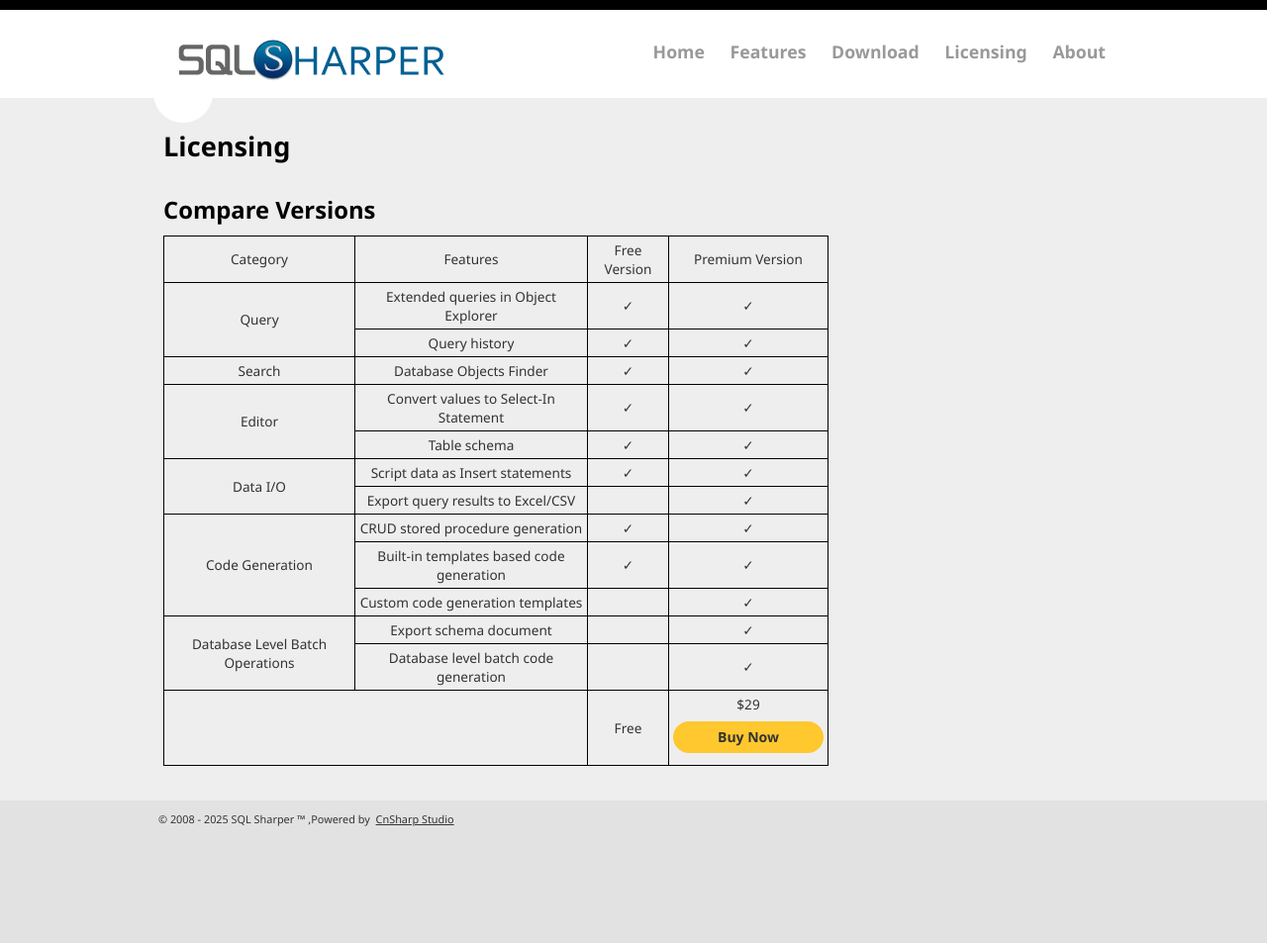
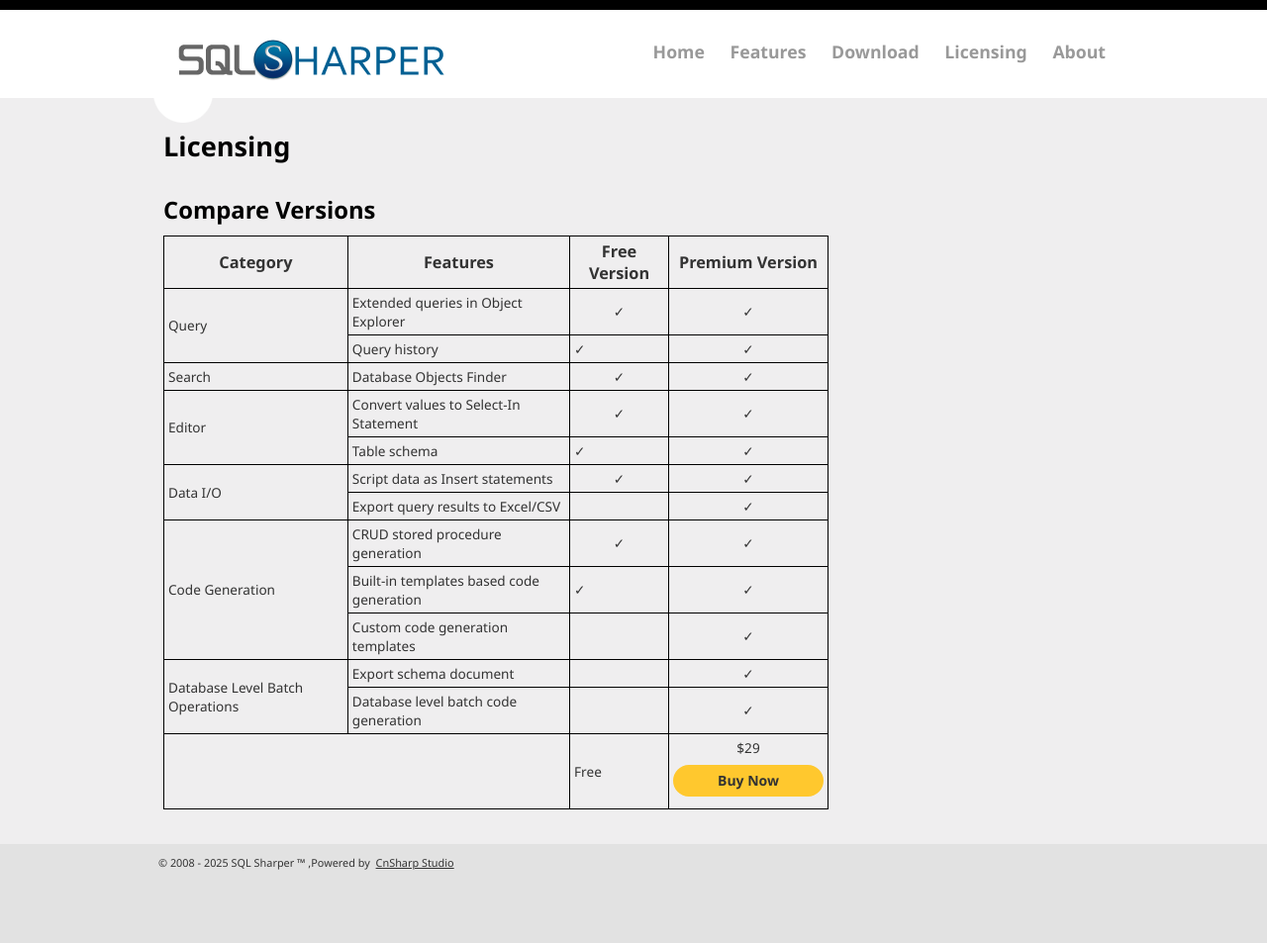
Before and after one commit to sqlsharper/sqlsharper.github.io, a Jekyll site: the page built from licensing.html, in a window 1280 px wide. Shown: the whole page at 99% size. Built offline with Jekyll 4.4.1, drawn with Linux system fonts in a browser that asks for light colours; before the commit the page ends 909 px from its top, so only the background shows below that.

Commit message:
modify style

```diff
--- a/licensing.html
+++ b/licensing.html
@@ -13,6 +13,11 @@ weight: 4
     border-top: 1px solid #e6e6e6;
     text-align: center;
 }
+/* 新增样式，让表格第 1、2 列居左 */
+table td:nth-child(1),
+table td:nth-child(2) {
+    text-align: left;
+}
 </style>
 
 <hgroup class="title">
@@ -24,18 +29,18 @@ weight: 4
     <h2>Compare Versions</h2>
     <table border="1">
         <tr>
-            <td>
+            <th>
                 Category
-            </td>
-            <td>
+            </th>
+            <th>
                 Features
-            </td>
-            <td>
+            </th>
+            <th>
                 Free Version
-            </td>
-            <td>
+            </th>
+            <th>
                 Premium Version
-            </td>
+            </th>
         </tr>
         <tr>
             <td rowspan="2">
```
